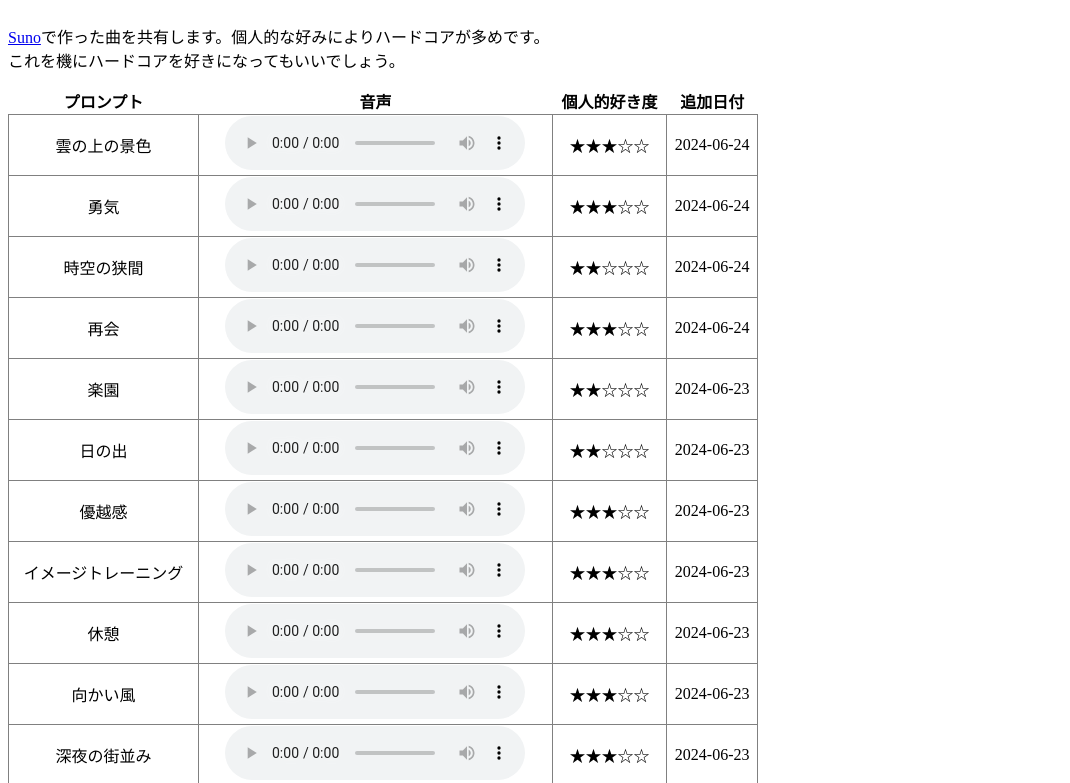
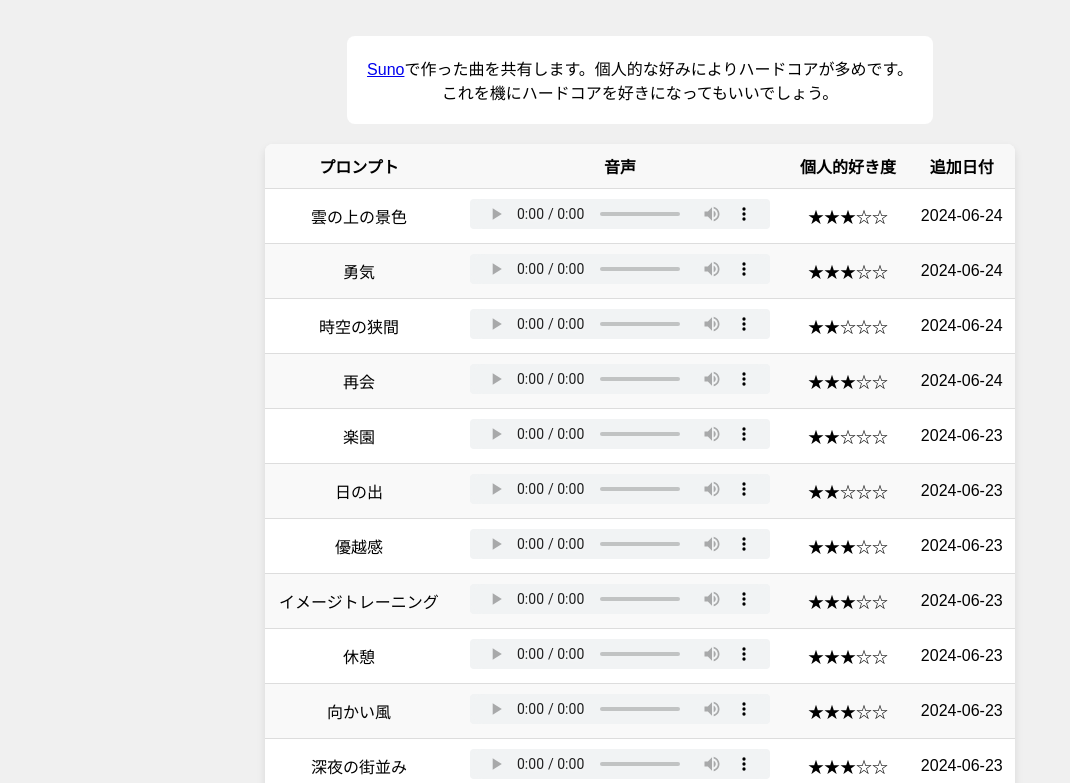
Before and after one commit to yppmeat/suno, a plain HTML site: page index.html in a window 1280 px wide. Shown: the top 783 px of the page, without its empty margins (0-1070 px from the left). Drawn offline with Linux system fonts and the light colour scheme.

Commit message:
Add files via upload

```diff
--- a/index.html
+++ b/index.html
@@ -9,14 +9,54 @@
     body {
       display: flex;
       flex-direction: column;
+      align-items: center;
+      background-color: #f0f0f0;
+      font-family: Arial, sans-serif;
+      margin: 0;
+      padding: 20px;
+    }
+    p {
+      max-width: 750px;
+      background: #fff;
+      padding: 20px;
+      border-radius: 8px;
+      text-align: center;
+      margin-bottom: 20px;
     }
     table {
       max-width: 750px;
+      width: 100%;
       border-collapse: collapse;
+      background: #fff;
+      box-shadow: 0 4px 8px rgba(0, 0, 0, 0.1);
+      border-radius: 8px;
+      overflow: hidden;
     }
-    td {
+    th, td {
       text-align: center;
-      border: 1px solid grey;
+      padding: 10px;
+      border-bottom: 1px solid #ddd;
+    }
+    th {
+      background-color: #f8f8f8;
+      font-weight: bold;
+    }
+    tr:nth-child(even) {
+      background-color: #f9f9f9;
+    }
+    tr:hover {
+      background-color: #f1f1f1;
+    }
+    audio {
+      height: 30px;
+    }
+    audio::-webkit-media-controls {
+      background: light-dark(rgb(241, 243, 244), rgba(59, 59, 59, 0.9));
+      border-radius: 4px;
+    }
+    footer {
+      width: 100%;
+      text-align: end;
     }
   </style>
 </head>
@@ -30,5 +70,6 @@
     </thead>
     <tbody id="table"></tbody>
   </table>
+  <footer>Styled by GPT-4o</footer>
 </body>
 </html>
```
